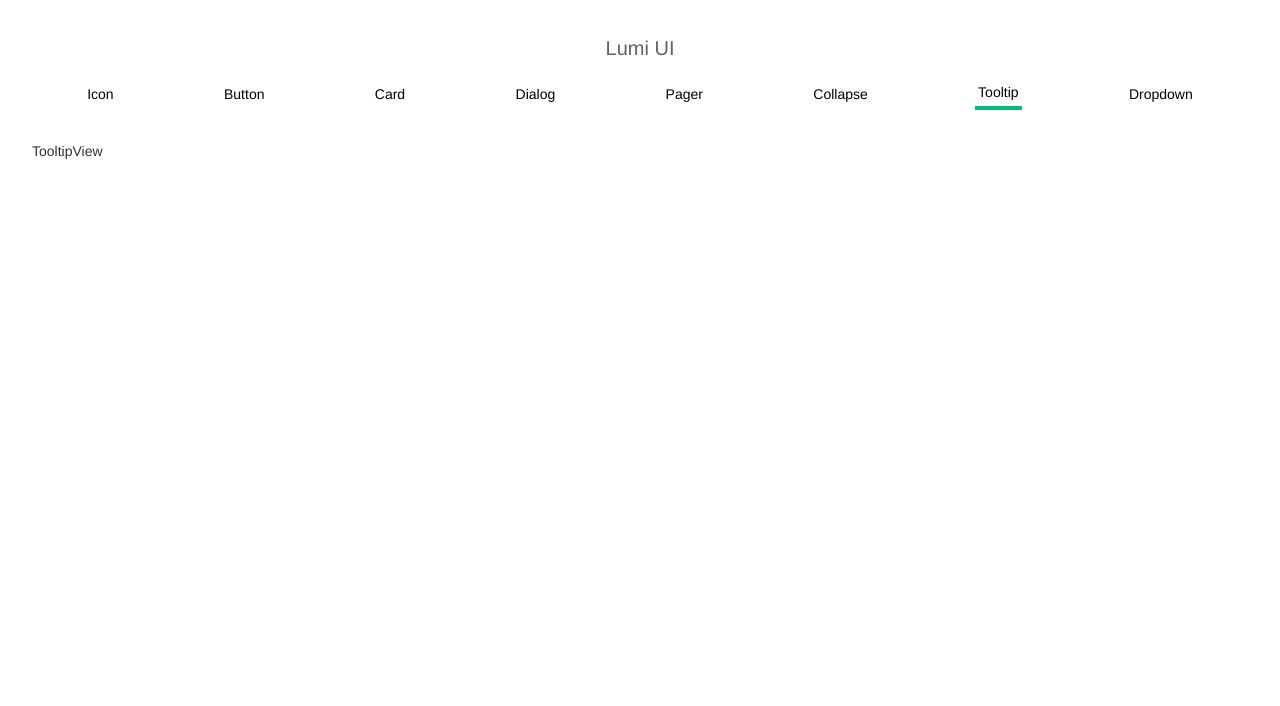
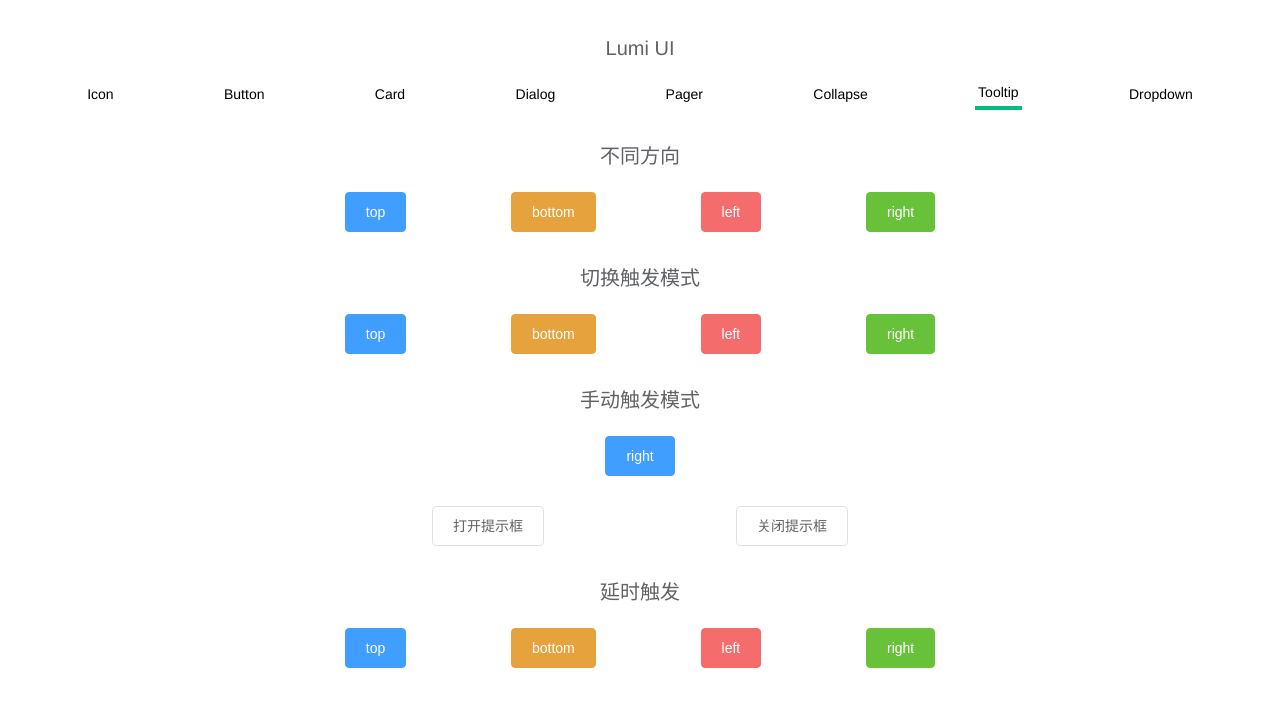
Before and after one commit to dongkq7/LumiUI, a Vue app: page /tooltip in a window 1280 px wide. Shown: the top 706 px of the page. Built offline with nearby package versions, Linux system fonts and the light colour scheme.

Commit message:
feat: ToolTip

```diff
--- a/package.json
+++ b/package.json
@@ -11,6 +11,7 @@
     "format": "prettier --write src/"
   },
   "dependencies": {
+    "@floating-ui/vue": "^1.1.7",
     "@fortawesome/fontawesome-svg-core": "^6.7.2",
     "@fortawesome/free-solid-svg-icons": "^6.7.2",
     "@fortawesome/vue-fontawesome": "^3.0.8",
--- /dev/null
+++ b/src/components/Tooltip/Tooltip.vue
@@ -0,0 +1,95 @@
+<template>
+  <div class="lumi-tooltip" v-on="outerEvents">
+    <!-- 触发的元素 -->
+    <div class="lumi-tooltip__trigger" ref="triggerRef" v-on="events">
+      <slot></slot>
+    </div>
+    <!-- 提示内容 -->
+    <div class="lumi-tooltip__popper" ref="popperRef" v-if="isOpen" :style="floatingStyles">
+      <!-- 考虑到有些时候提示内容会比较复杂，提供为插槽 -->
+      <slot name="content">{{ content }}</slot>
+      <!-- 箭头 -->
+      <div
+        ref="arrowRef"
+        class="lumi-tooltip__arrow"
+        :popper-placement="placement"
+        :style="{
+          position: 'absolute',
+          left: middlewareData.arrow?.x != null ? `${middlewareData.arrow.x}px` : '',
+          top: middlewareData.arrow?.y != null ? `${middlewareData.arrow.y}px` : '',
+        }"
+      ></div>
+    </div>
+  </div>
+</template>
+
+<script setup>
+import { ref, reactive } from 'vue'
+import { useFloating, offset, arrow } from '@floating-ui/vue'
+import { debounce } from 'lodash-es'
+import propObj from './props'
+
+defineOptions({
+  name: 'LumiTooltip',
+})
+const props = defineProps(propObj)
+const emit = defineEmits(['visible-change'])
+const triggerRef = ref(null) // 触发元素
+const popperRef = ref(null) // 提示框
+const arrowRef = ref(null) // 箭头元素
+
+// 控制是否显示提示框
+const isOpen = ref(false)
+
+// 触发元素要绑定多个事件，所以创建一个保存多个事件的对象
+// 触发元素直接可以通过v-on的方式进行绑定
+let events = reactive({})
+let outerEvents = reactive({})
+
+const { floatingStyles, middlewareData } = useFloating(triggerRef, popperRef, {
+  placement: props.placement,
+  middleware: [offset(5), arrow({ element: arrowRef })],
+})
+
+const openDebounce = debounce(() => {
+  isOpen.value = true
+  emit('visible-change', true)
+}, props.openDelay)
+const closeDebounce = debounce(() => {
+  isOpen.value = false
+  emit('visible-change', false)
+}, props.closeDelay)
+
+const open = () => {
+  closeDebounce.cancel()
+  openDebounce()
+}
+const close = () => {
+  openDebounce.cancel()
+  closeDebounce()
+}
+
+// 给触发元素绑定事件
+const attachEvent = () => {
+  // 判断触发方式：hover/click
+  if (props.trigger === 'hover') {
+    events['mouseenter'] = open
+    // 给外侧容器绑定leave事件，只要从trigger元素离开移入popper元素并且没有移到中间间隙，就不会触发leave事件
+    outerEvents['mouseleave'] = close
+  }
+  if (props.trigger === 'click') {
+    events['click'] = () => (isOpen.value ? close() : open())
+  }
+}
+// 如果用户要自定义触发，则不绑定事件
+if (!props.manual) {
+  attachEvent()
+}
+
+defineExpose({
+  show: open,
+  hide: close,
+})
+</script>
+
+<style lang="scss" scoped></style>
--- /dev/null
+++ b/src/components/Tooltip/props.js
@@ -0,0 +1,27 @@
+export default {
+  content: {
+    type: String,
+  },
+  placement: {
+    type: String,
+    default: 'left',
+  },
+  // 触发方式
+  trigger: {
+    type: String,
+    default: 'hover',
+  },
+  // 手动触发
+  manual: {
+    type: Boolean,
+    default: false,
+  },
+  openDelay: {
+    type: Number,
+    default: 100,
+  },
+  closeDelay: {
+    type: Number,
+    default: 100,
+  },
+}
--- a/src/main.js
+++ b/src/main.js
@@ -15,6 +15,7 @@ import LumiDialog from './components/Dialog/Dialog.vue'
 import LumiPager from './components/Pager/Pager.vue'
 import LumiCollapse from './components/Collapse/Collapse.vue'
 import LumiCollapseItem from './components/Collapse/CollapseItem.vue'
+import LumiTooltip from './components/Tooltip/Tooltip.vue'
 
 const app = createApp(App)
 library.add(fas)
@@ -27,5 +28,6 @@ app.component('LumiDialog', LumiDialog)
 app.component('LumiPager', LumiPager)
 app.component('LumiCollapse', LumiCollapse)
 app.component('LumiCollapseItem', LumiCollapseItem)
+app.component('LumiTooltip', LumiTooltip)
 
 app.mount('#app')
--- /dev/null
+++ b/src/styles/components/tooltip.scss
@@ -0,0 +1,68 @@
+.lumi-tooltip {
+  --lumi-popover-bg-color: var(--lumi-bg-color-overlay);
+  --lumi-popover-font-size: var(--lumi-font-size-base);
+  --lumi-popover-border-color: var(--lumi-border-color);
+  --lumi-popover-padding: 12px;
+  --lumi-popover-border-radius: 4px;
+}
+
+.lumi-tooltip {
+  .lumi-tooltip__popper {
+    position: relative;
+    background: var(--lumi-popover-bg-color);
+    border-radius: var(--lumi-popover-border-radius);
+    border: 1px solid var(--lumi-popover-border-color);
+    padding: var(--lumi-popover-padding);
+    color: var(--lumi-text-color-regular);
+    line-height: 1.4;
+    text-align: justify;
+    font-size: var(--lumi-popover-font-size);
+    box-shadow: var(--lumi-box-shadow-light);
+    word-break: break-all;
+    box-sizing: border-box;
+    z-index: 1000;
+    .lumi-tooltip__arrow {
+      position: absolute;
+      width: 8px;
+      height: 8px;
+      box-sizing: border-box;
+      background: var(--lumi-popover-bg-color);
+      transform: rotate(45deg);
+      &[popper-placement^='top'] {
+        bottom: -5px;
+        border-right: 1px solid var(--lumi-popover-border-color);
+        border-bottom: 1px solid var(--lumi-popover-border-color);
+      }
+      &[popper-placement^='bottom'] {
+        top: -5px;
+        border-left: 1px solid var(--lumi-popover-border-color);
+        border-top: 1px solid var(--lumi-popover-border-color);
+      }
+      &[popper-placement^='left'] {
+        right: -5px;
+        border-right: 1px solid var(--lumi-popover-border-color);
+        border-top: 1px solid var(--lumi-popover-border-color);
+      }
+      &[popper-placement^='right'] {
+        left: -5px;
+        border-left: 1px solid var(--lumi-popover-border-color);
+        border-bottom: 1px solid var(--lumi-popover-border-color);
+      }
+    }
+  }
+
+  .fade-enter,
+  .fade-leave {
+    opacity: 1;
+  }
+
+  .fade-enter-active,
+  .fade-leave-active {
+    transition: opacity var(--lumi-transition-duration);
+  }
+
+  .fade-enter-from,
+  .fade-leave-to {
+    opacity: 0;
+  }
+}
--- a/src/styles/index.scss
+++ b/src/styles/index.scss
@@ -8,3 +8,4 @@
 @use './components/dialog.scss';
 @use './components/pager.scss';
 @use './components/collapse.scss';
+@use './components/tooltip.scss';
--- a/src/views/TooltipView.vue
+++ b/src/views/TooltipView.vue
@@ -1,11 +1,83 @@
 <template>
-  <div>
-    TooltipView
+  <h1 class="row-title">不同方向</h1>
+  <div class="row">
+    <LumiTooltip content="this is a test" placement="top" @visible-change="handle">
+      <LumiButton type="primary">top</LumiButton>
+    </LumiTooltip>
+    <LumiTooltip content="this is a test" placement="bottom">
+      <LumiButton type="warning">bottom</LumiButton>
+    </LumiTooltip>
+    <LumiTooltip content="this is a test" placement="left">
+      <LumiButton type="danger">left</LumiButton>
+    </LumiTooltip>
+    <LumiTooltip content="this is a test" placement="right">
+      <LumiButton type="success">right</LumiButton>
+    </LumiTooltip>
+  </div>
+  <h1 class="row-title">切换触发模式</h1>
+  <div class="row">
+    <LumiTooltip content="this is a test" placement="top" trigger="click">
+      <LumiButton type="primary">top</LumiButton>
+    </LumiTooltip>
+    <LumiTooltip content="this is a test" placement="bottom" trigger="click">
+      <LumiButton type="warning">bottom</LumiButton>
+    </LumiTooltip>
+    <LumiTooltip content="this is a test" placement="left" trigger="click">
+      <LumiButton type="danger">left</LumiButton>
+    </LumiTooltip>
+    <LumiTooltip content="this is a test" placement="right" trigger="click">
+      <LumiButton type="success">right</LumiButton>
+    </LumiTooltip>
+  </div>
+  <h1 class="row-title">手动触发模式</h1>
+  <div class="row">
+    <LumiTooltip content="this is a test" placement="right" manual ref="tooltipRef">
+      <LumiButton type="primary">right</LumiButton>
+    </LumiTooltip>
+  </div>
+  <div class="row">
+    <LumiButton @click="openHandler">打开提示框</LumiButton>
+    <LumiButton @click="closeHandler">关闭提示框</LumiButton>
+  </div>
+  <h1 class="row-title">延时触发</h1>
+  <div class="row">
+    <LumiTooltip
+      content="this is a test"
+      placement="top"
+      :open-delay="2000"
+      :close-delay="2000"
+      @visible-change="handle"
+    >
+      <LumiButton type="primary">top</LumiButton>
+    </LumiTooltip>
+    <LumiTooltip content="this is a test" placement="bottom" :open-delay="2000" :close-delay="2000">
+      <LumiButton type="warning">bottom</LumiButton>
+    </LumiTooltip>
+    <LumiTooltip content="this is a test" placement="left" :open-delay="2000" :close-delay="2000">
+      <LumiButton type="danger">left</LumiButton>
+    </LumiTooltip>
+    <LumiTooltip content="this is a test" placement="right" :open-delay="2000" :close-delay="2000">
+      <LumiButton type="success">right</LumiButton>
+    </LumiTooltip>
   </div>
 </template>
 
 <script setup>
+import { ref } from 'vue'
+const tooltipRef = ref(null)
+const handle = (isShow) => {
+  if (isShow) console.log('提示框显示')
+  else console.log('提示框隐藏')
+}
 
+const openHandler = () => {
+  // 用户要手动打开
+  tooltipRef.value.show()
+}
+const closeHandler = () => {
+  // 用户要手动关闭
+  tooltipRef.value.hide()
+}
 </script>
 
 <style lang="scss" scoped></style>
```
Also changed, not shown: 1 other file (tests, documents, lock files or other folders).
